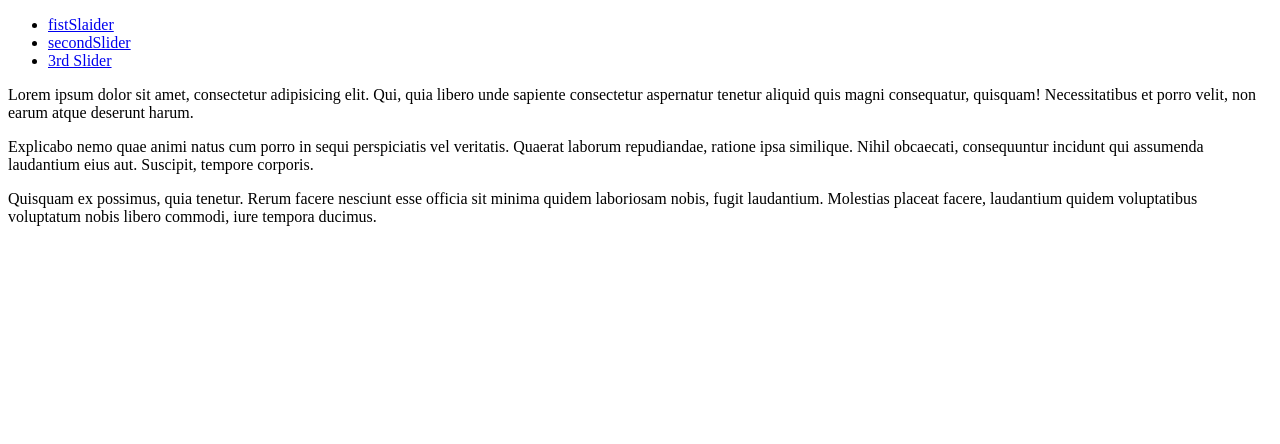
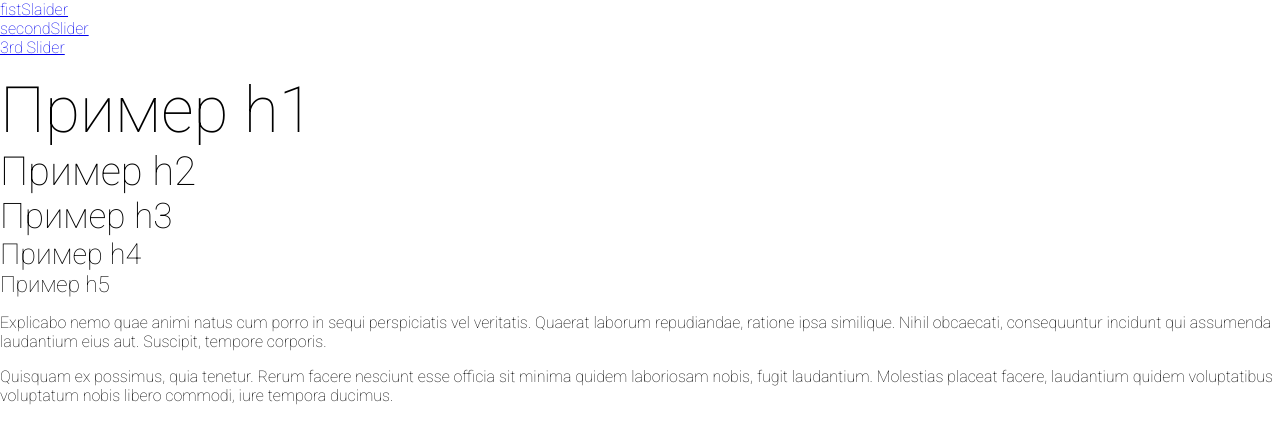
Before and after one commit to neoandrew1000/mypolls, a PHP site: page / in a window 1280 px wide. Shown: the top 444 px of the page. Run offline with PHP 8.4, Linux system fonts and the light colour scheme; some libraries are stand-ins or nearby versions.

Commit message:
Added fonts. Configured Sass. Enter the base palette.

```diff
--- a/index.php
+++ b/index.php
@@ -1,9 +1,23 @@
 <!DOCTYPE html>
 <html lang="en">
 <head>
+<!--
+-подключение шрифтов
+-базовое форматирование
+-базовые заливки и фоны
+-меню переключения
+-svg
+-текст
+-тестирование
+-постобработка, анимация
+-добавление форм
+-тестирование
+
+-->
 	<meta charset="UTF-8">
 	<title>Document</title>
-	<link rel="stylesheet" href="css/jquery.fullpage.css" />
+	<link rel="stylesheet" href="sass/build/css/jquery.fullpage.css" />
+	<link rel="stylesheet" href="sass/build/css/style.css" />
 	<script src="https://cdnjs.cloudflare.com/ajax/libs/jquery/3.1.1/jquery.min.js"></script>
 	<script src="https://cdnjs.cloudflare.com/ajax/libs/fullPage.js/2.9.2/jquery.fullPage.js"></script>
 	<script src="https://cdnjs.cloudflare.com/ajax/libs/jQuery-slimScroll/1.3.8/jquery.slimscroll.min.js"></script>
@@ -32,7 +46,13 @@
 	</ul>
 <div id="fullpage">
 	<div class="section" id="section1">
-		<p>Lorem ipsum dolor sit amet, consectetur adipisicing elit. Qui, quia libero unde sapiente consectetur aspernatur tenetur aliquid quis magni consequatur, quisquam! Necessitatibus et porro velit, non earum atque deserunt harum.  </p>
+		<p>
+			<h1>Пример h1</h1>
+			<h2>Пример h2</h2>
+			<h3>Пример h3</h3>
+			<h4>Пример h4</h4>
+			<h5>Пример h5</h5>
+		</p>
 	</div>
 	<div class="section" id="section2">
 		<p>Explicabo nemo quae animi natus cum porro in sequi perspiciatis vel veritatis. Quaerat laborum repudiandae, ratione ipsa similique. Nihil obcaecati, consequuntur incidunt qui assumenda laudantium eius aut. Suscipit, tempore corporis.</p>
--- /dev/null
+++ b/sass/build/css/style.css
@@ -0,0 +1,29 @@
+@import url("https://fonts.googleapis.com/css?family=Roboto:100,100i,300,300i,400,400i,500,500i,700,700i,900,900i&subset=cyrillic-ext");
+html,
+body,
+h1,
+h2,
+h3,
+h4,
+h5,
+ul,
+ol {
+  margin: 0;
+  padding: 0;
+  font-family: 'Roboto', arial;
+  font-weight: 200; }
+
+html h1 {
+  font-size: 400%; }
+
+html h2 {
+  font-size: 250%; }
+
+html h3 {
+  font-size: 220%; }
+
+html h4 {
+  font-size: 180%; }
+
+html h5 {
+  font-size: 140%; }
--- /dev/null
+++ b/sass/global.sass
@@ -0,0 +1,39 @@
+// global.sass
+
+
+$yellow: #ffea00
+$red: #ff0000
+$d-d-gray: #191919
+$d-gray: #525252
+$gray: #6c6c66
+$l-gray: #a7a7a7
+$l-l-gray: #f2f3f1
+$l-l-l-gray: #f8f8f8
+
+@import url('https://fonts.googleapis.com/css?family=Roboto:100,100i,300,300i,400,400i,500,500i,700,700i,900,900i&subset=cyrillic-ext');
+
+html,
+body,
+h1,
+h2,
+h3,
+h4,
+h5,
+ul,
+ol
+  	margin:  0
+  	padding: 0
+  	font-family: 'Roboto', arial
+  	font-weight: 200
+
+html
+	h1
+		font-size: 400%;
+	h2
+		font-size: 250%;
+	h3
+		font-size: 220%;
+	h4
+		font-size: 180%;
+	h5
+		font-size: 140%;
--- /dev/null
+++ b/sass/style.sass
@@ -0,0 +1,6 @@
+
+// style.sass
+
+
+
+@import global.sass
```
Also changed, not shown: sass/build/css/global.css (added, +29 -0 lines), css/index.html (deleted), sass/build/css/jquery.fullpage.css (renamed from css/jquery.fullpage.css).
